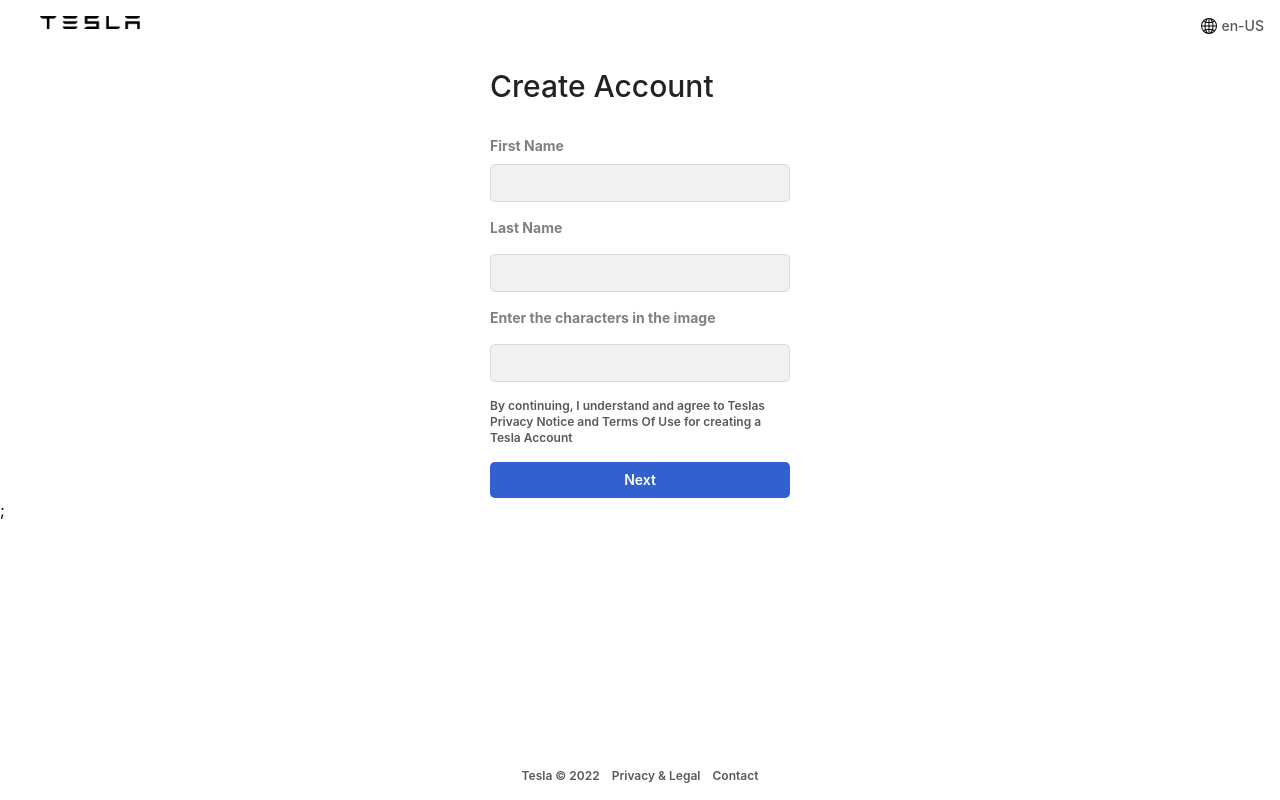
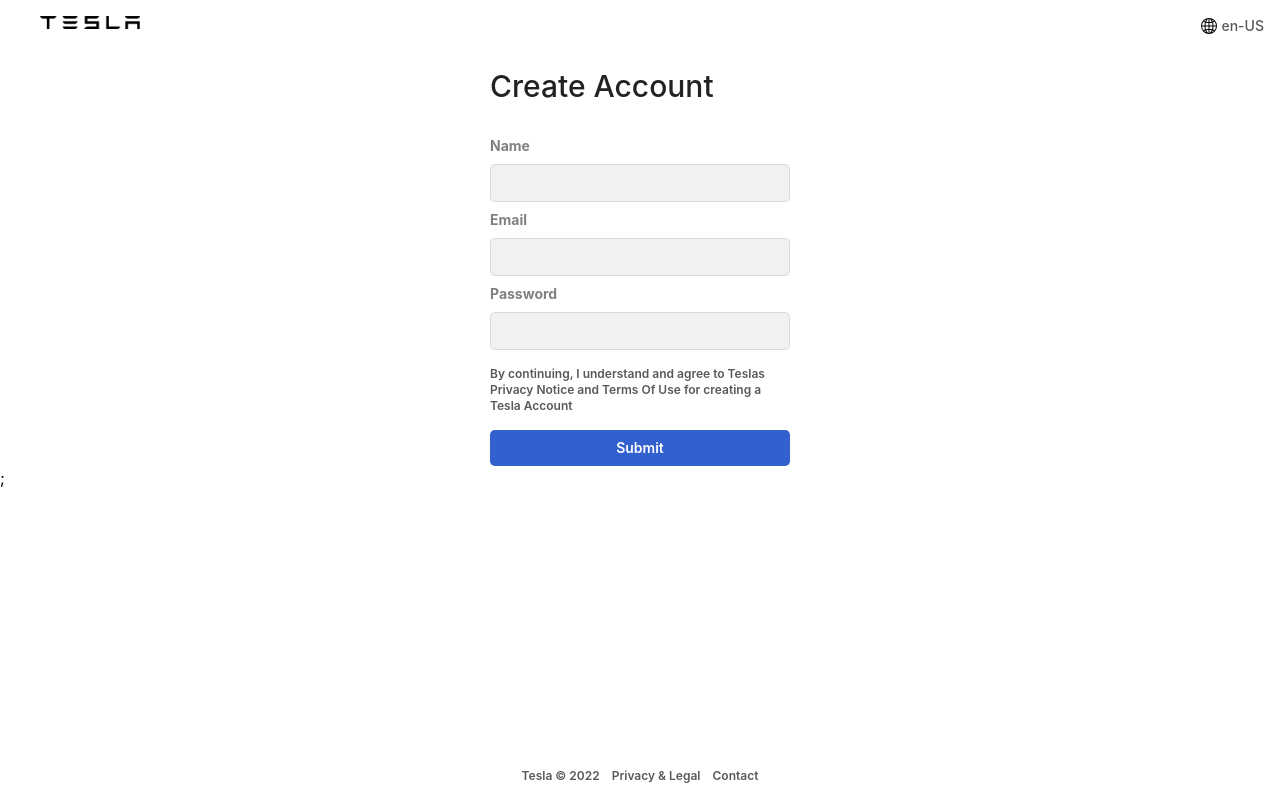
Before and after one commit to siavashsk/teslaclone-next, a Next.js app: page /auth/register in a window 1280 px wide. Built offline with nearby package versions, Linux system fonts and the light colour scheme.

Commit message:
fix(register): dealing with register functionality

```diff
--- /dev/null
+++ b/components/UI/Spinner/Spinner.tsx
@@ -0,0 +1,27 @@
+import React from "react";
+
+const Spinner = () => {
+  return (
+    <div role="status">
+      <svg
+        aria-hidden="true"
+        className="mr-2 w-8 h-8 text-gray-200 animate-spin dark:text-gray-600 fill-blue-600"
+        viewBox="0 0 100 101"
+        fill="none"
+        xmlns="http://www.w3.org/2000/svg"
+      >
+        <path
+          d="M100 50.5908C100 78.2051 77.6142 100.591 50 100.591C22.3858 100.591 0 78.2051 0 50.5908C0 22.9766 22.3858 0.59082 50 0.59082C77.6142 0.59082 100 22.9766 100 50.5908ZM9.08144 50.5908C9.08144 73.1895 27.4013 91.5094 50 91.5094C72.5987 91.5094 90.9186 73.1895 90.9186 50.5908C90.9186 27.9921 72.5987 9.67226 50 9.67226C27.4013 9.67226 9.08144 27.9921 9.08144 50.5908Z"
+          fill="currentColor"
+        />
+        <path
+          d="M93.9676 39.0409C96.393 38.4038 97.8624 35.9116 97.0079 33.5539C95.2932 28.8227 92.871 24.3692 89.8167 20.348C85.8452 15.1192 80.8826 10.7238 75.2124 7.41289C69.5422 4.10194 63.2754 1.94025 56.7698 1.05124C51.7666 0.367541 46.6976 0.446843 41.7345 1.27873C39.2613 1.69328 37.813 4.19778 38.4501 6.62326C39.0873 9.04874 41.5694 10.4717 44.0505 10.1071C47.8511 9.54855 51.7191 9.52689 55.5402 10.0491C60.8642 10.7766 65.9928 12.5457 70.6331 15.2552C75.2735 17.9648 79.3347 21.5619 82.5849 25.841C84.9175 28.9121 86.7997 32.2913 88.1811 35.8758C89.083 38.2158 91.5421 39.6781 93.9676 39.0409Z"
+          fill="currentFill"
+        />
+      </svg>
+      <span className="sr-only">Loading...</span>
+    </div>
+  );
+};
+
+export default Spinner;
--- a/pages/auth/register.tsx
+++ b/pages/auth/register.tsx
@@ -1,8 +1,47 @@
+import { useFormik } from "formik";
 import React from "react";
-import { BiInfoCircle } from "react-icons/bi";
 import AuthLayout from "../../components/Layouts/AuthLayout";
+import Spinner from "../../components/UI/Spinner/Spinner";
+import { registerSchema } from "../../utils/formikSchemas";
+
+interface IValues {
+  name: string;
+  email: string;
+  password: string;
+}
 
 const Register = () => {
+  const onSubmit = async (values: IValues) => {
+    const user = {
+      name: values.name,
+      email: values.email,
+      password: values.password,
+    };
+    try {
+      console.log("success");
+    } catch (error) {
+      console.log(error);
+    }
+  };
+
+  const {
+    values,
+    errors,
+    handleChange,
+    handleBlur,
+    handleSubmit,
+    isSubmitting,
+    touched,
+  } = useFormik({
+    initialValues: {
+      name: "",
+      email: "",
+      password: "",
+    },
+    validationSchema: registerSchema,
+    onSubmit,
+  });
+
   return (
     <AuthLayout>
       <div className="flex justify-center items-center px-4">
@@ -10,56 +49,63 @@
           <h1 className="sm:text-3xl font-medium text-[#222] mt-4 transition-all text-2xl">
             Create Account
           </h1>
-          <form action="" className="pt-6">
+          <form onSubmit={handleSubmit} className="pt-6">
             <div className="flex items-center gap-2 text-gray py-2">
               <label
-                htmlFor="firstname"
+                htmlFor="name"
                 className="text-[#7e8082] font-bold text-sm"
               >
-                First Name
+                Name
               </label>
             </div>
             <input
               type="text"
-              name="firstname"
+              id="name"
               className="input"
+              value={values.name}
+              onChange={handleChange}
             />
-            <div className="flex items-center gap-2 text-gray py-4">
+            <div className="flex items-center gap-2 text-gray py-2">
               <label
-                htmlFor="firstname"
+                htmlFor="email"
                 className="text-[#7e8082] font-bold text-sm"
               >
-                Last Name
+                Email
               </label>
             </div>
             <input
-              type="text"
-              name="firstname"
+              type="email"
+              id="email"
               className="input"
+              value={values.email}
+              onChange={handleChange}
             />
 
-            <div className="flex items-center gap-2 text-gray py-4">
+            <div className="flex items-center gap-2 text-gray py-2">
               <label
-                htmlFor="firstname"
+                htmlFor="password"
                 className="text-[#7e8082] font-bold text-sm"
               >
-                Enter the characters in the image
+                Password
               </label>
             </div>
             <input
-              type="text"
-              name="firstname"
+              type="password"
+              id="password"
               className="input"
+              value={values.password}
+              onChange={handleChange}
             />
-            <div className="">
-              <p className="py-4 text-xs font-semibold text-gray">
-                By continuing, I understand and agree to Teslas Privacy Notice
-                and Terms Of Use for creating a Tesla Account
-              </p>
-              <button className="w-full text-center bg-blue rounded-1 h-9 text-white font-semibold text-sm hover:bg-dark-blue transition-all">
-                Next
-              </button>
-            </div>
+            <p className="py-4 text-xs font-semibold text-gray">
+              By continuing, I understand and agree to Teslas Privacy Notice and
+              Terms Of Use for creating a Tesla Account
+            </p>
+            <button
+              className="w-full text-center bg-blue rounded-1 h-9 text-white font-semibold text-sm hover:bg-dark-blue transition-all"
+              type="submit"
+            >
+              {isSubmitting ? <Spinner /> : "Submit"}
+            </button>
           </form>
         </div>
       </div>
--- a/pages/auth/signin.tsx
+++ b/pages/auth/signin.tsx
@@ -1,9 +1,9 @@
-import { useState } from "react";
 import { useFormik } from "formik";
 import Link from "next/link";
 import { BiInfoCircle } from "react-icons/bi";
 import AuthLayout from "../../components/Layouts/AuthLayout";
 import { loginSchema } from "../../utils/formikSchemas";
+import Spinner from "../../components/UI/Spinner/Spinner";
 
 interface IValues {
   email: string;
@@ -13,6 +13,7 @@
 const onSubmit = async (values: IValues) => {
   const user = { email: values.email, password: values.password };
   try {
+    console.log("success");
   } catch (error) {
     console.log(error);
   }
@@ -43,7 +44,7 @@
           <h1 className="sm:text-3xl font-medium text-[#222] mt-4 transition-all text-2xl">
             Sign In
           </h1>
-          <form action="" className="pt-6">
+          <form className="pt-6" onSubmit={handleSubmit}>
             <div className="flex items-center gap-2 text-gray pb-2">
               <label
                 htmlFor="email"
@@ -61,7 +62,6 @@
               className="input"
               value={values.email}
               onChange={handleChange}
-              onBlur={handleBlur}
             />
 
             <div className="flex items-center gap-2 text-gray py-2">
@@ -78,12 +78,14 @@
               className="input"
               value={values.password}
               onChange={handleChange}
-              onBlur={handleBlur}
             />
 
             <div className="pt-6">
-              <button className="w-full text-center bg-blue rounded-1 h-9 text-white font-semibold text-sm hover:bg-dark-blue transition-all">
-                Next
+              <button
+                className="w-full text-center bg-blue rounded-1 h-9 text-white font-semibold text-sm hover:bg-dark-blue transition-all"
+                type="submit"
+              >
+                {isSubmitting ? <Spinner /> : "Login"}
               </button>
             </div>
             <p className="underline text-gray text-sm text-center mt-4 cursor-pointer">
--- a/utils/formikSchemas.ts
+++ b/utils/formikSchemas.ts
@@ -13,10 +13,6 @@
       message: "Password should contain 1 upper case letter, 1 lower case letter, 1 numeric digit.",
     })
     .required("Please enter password"),
-  confirmPassword: yup
-    .string()
-    .oneOf([yup.ref("password"), null], "Passwords must match")
-    .required("Please confirm your password"),
 });
 export const loginSchema = yup.object().shape({
   email: yup.string().required("Please enter email"),
```
